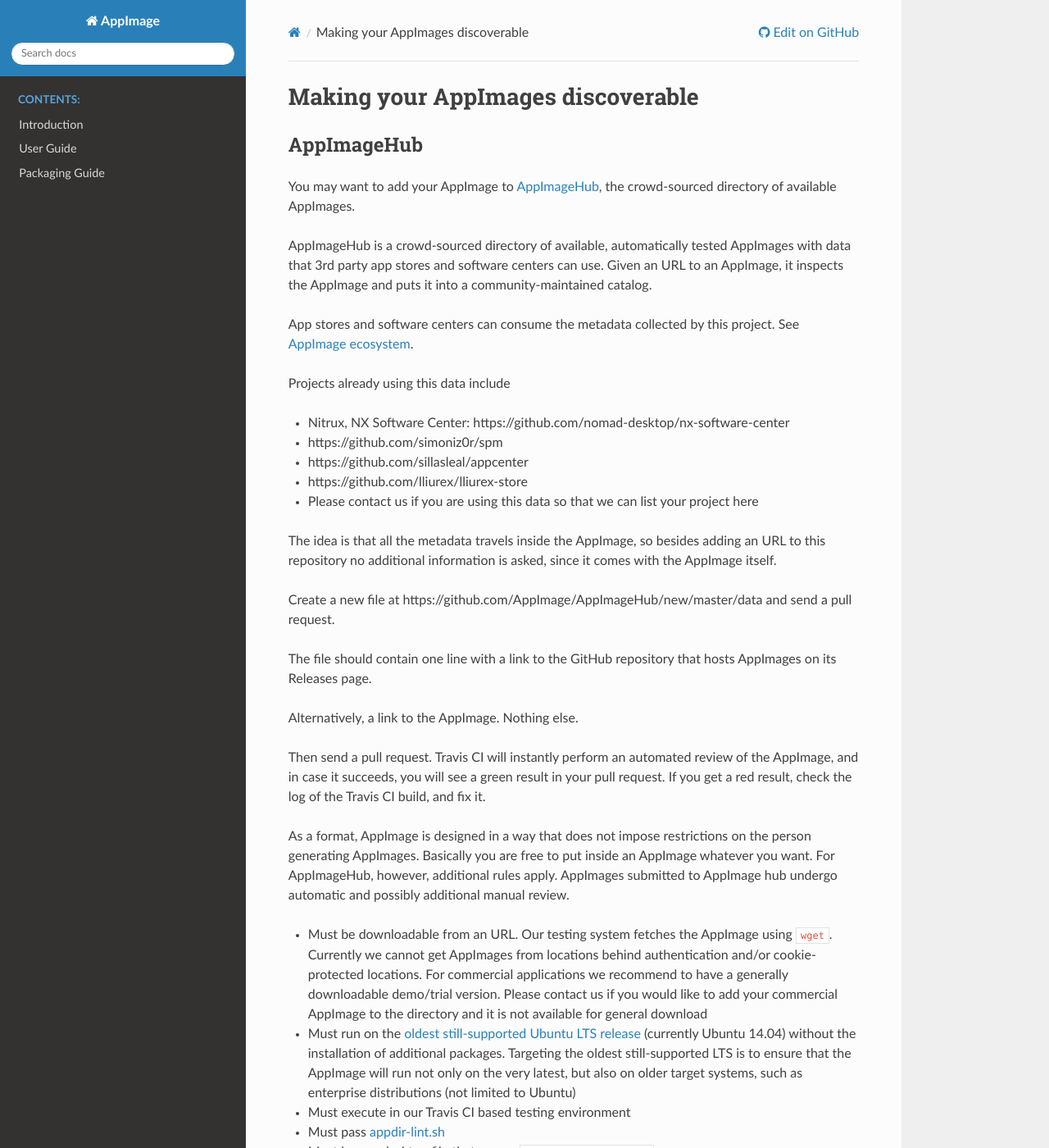
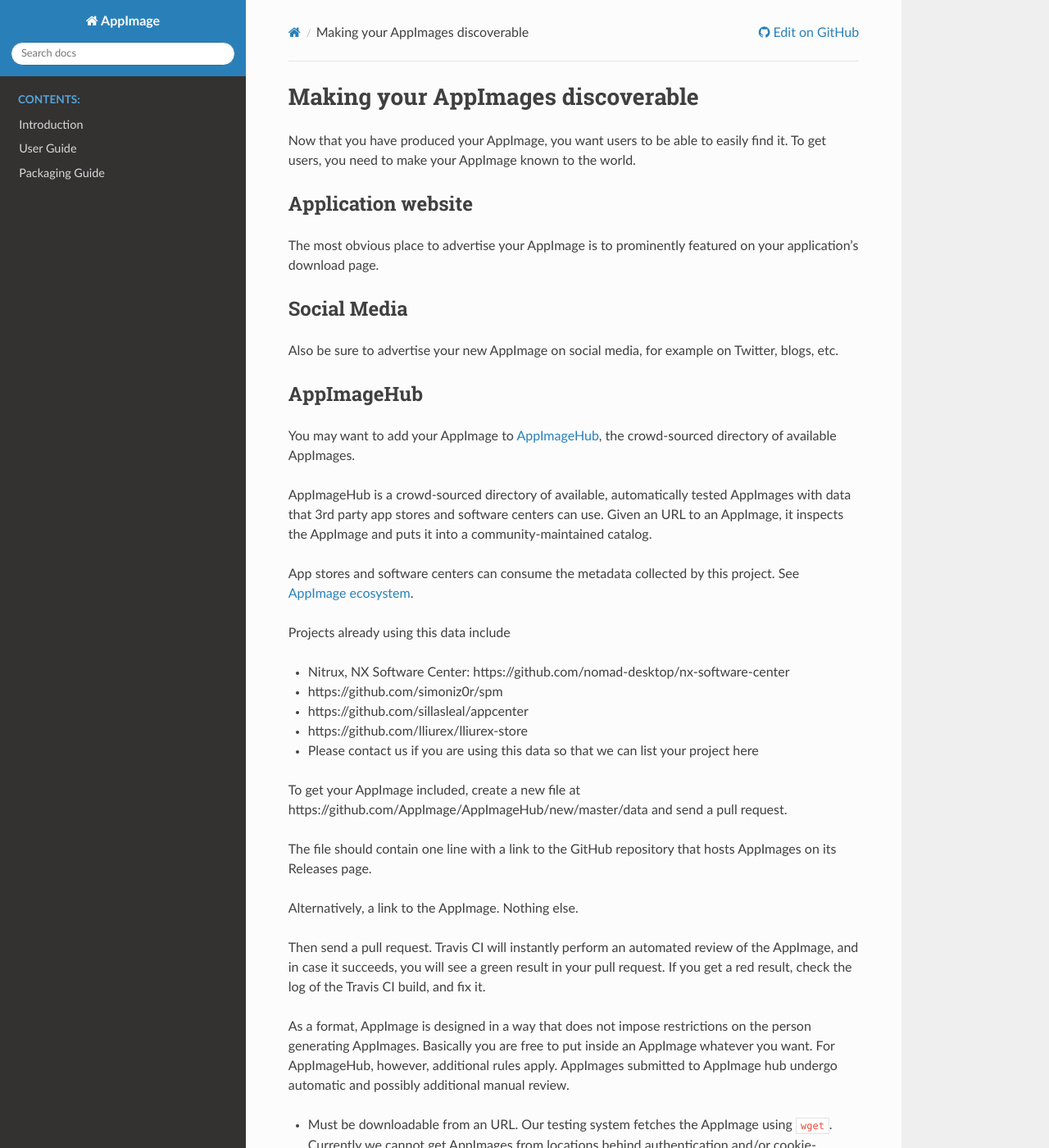
Before and after one commit to AppImage/docs.appimage.org, a Sphinx documentation site: the page built from source/packaging-guide/discoverability.md, in a window 1280 px wide and 1400 px high. Shown: the whole window at 82% size. Built offline with Sphinx 7.4.7 and the Read the Docs theme 2.0.0, drawn with Linux system fonts in a browser that asks for light colours.

Commit message:
Update discoverability.md

```diff
--- a/source/packaging-guide/discoverability.md
+++ b/source/packaging-guide/discoverability.md
@@ -1,4 +1,15 @@
 # Making your AppImages discoverable
+
+Now that you have produced your AppImage, you want users to be able to easily find it.
+To get users, you need to make your AppImage known to the world.
+
+## Application website
+
+The most obvious place to advertise your AppImage is to prominently featured on your application’s download page.
+
+## Social Media
+
+Also be sure to advertise your new AppImage on social media, for example on Twitter, blogs, etc.
 
 ## AppImageHub
 
@@ -18,10 +29,7 @@
 * https://github.com/lliurex/lliurex-store
 * Please contact us if you are using this data so that we can list your project here
 
-The idea is that all the metadata travels inside the AppImage, so besides adding an URL to this repository
-no additional information is asked, since it comes with the AppImage itself.
-
-Create a new file at https://github.com/AppImage/AppImageHub/new/master/data and send a pull request.
+To get your AppImage included, create a new file at https://github.com/AppImage/AppImageHub/new/master/data and send a pull request.
 
 The file should contain one line with a link to the GitHub repository that hosts AppImages on its Releases page.
 
```
